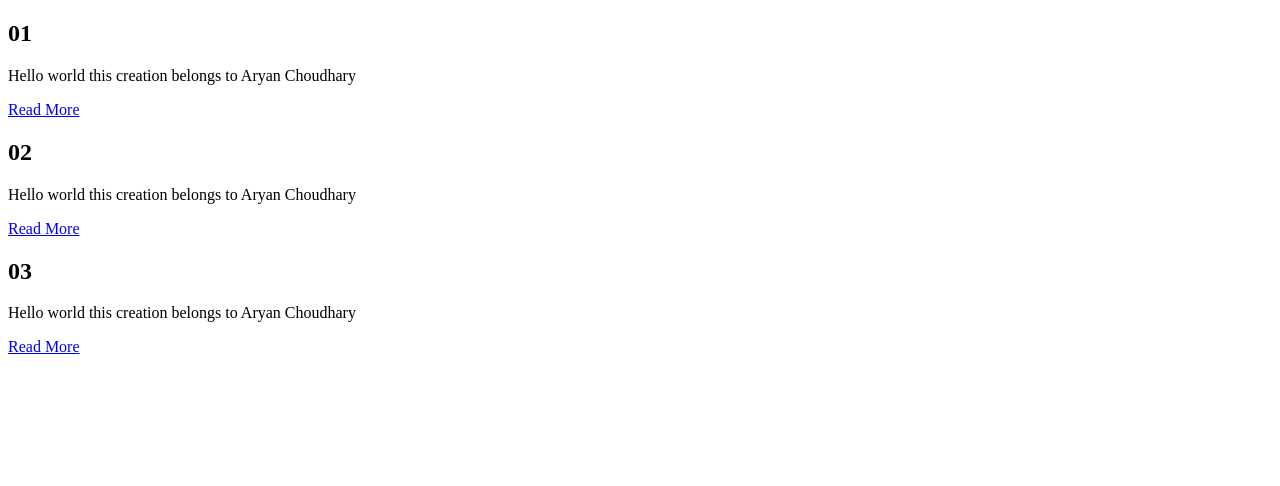
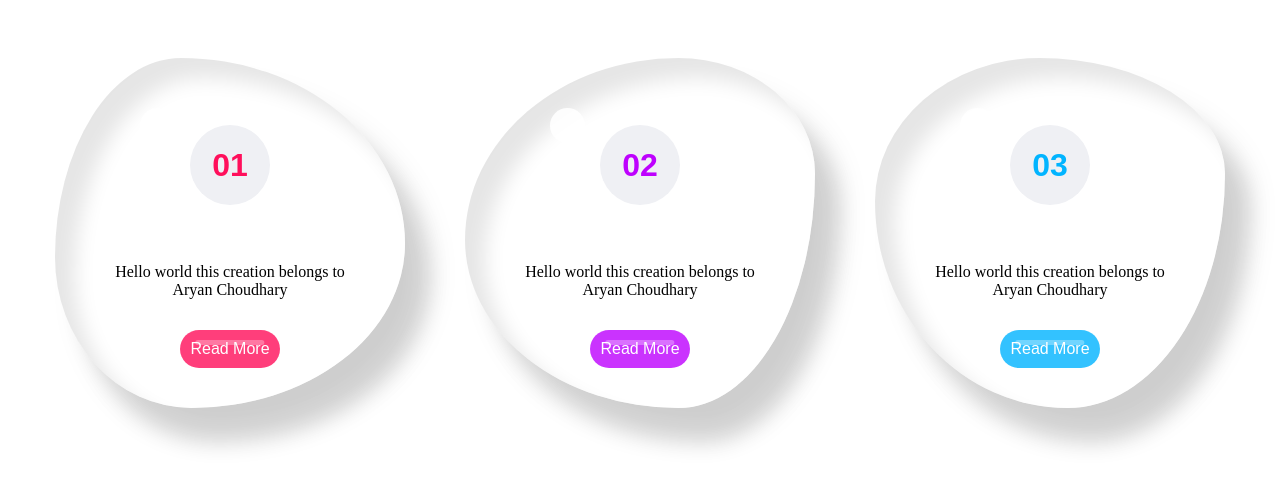
Before and after one commit to aryanchoudhary1313/Water-Drop-Effect, a plain HTML site: page index.html in a window 1280 px wide. Drawn offline with Linux system fonts and the light colour scheme.

Commit message:
waterdrop

```diff
--- a/index.html
+++ b/index.html
@@ -1,7 +1,7 @@
 <!DOCTYPE html>
 <html lang="en">
 <head>
-    <link rel="stylesheet" href="waterdrop.css">
+    <link rel="stylesheet" href="style.css">
     <meta charset="UTF-8">
     <meta http-equiv="X-UA-Compatible" content="IE=edge">
     <meta name="viewport" content="width=device-width, initial-scale=1.0">
```
